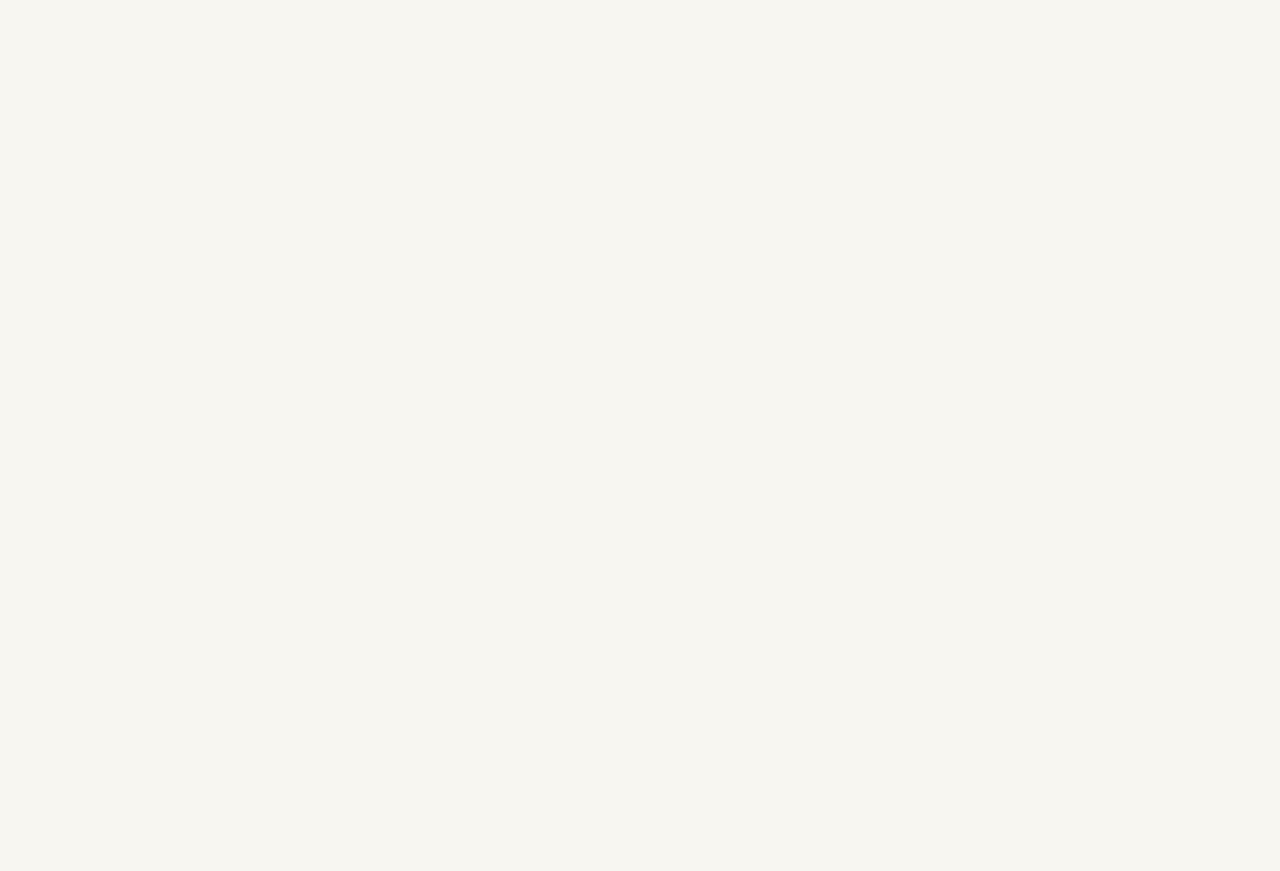
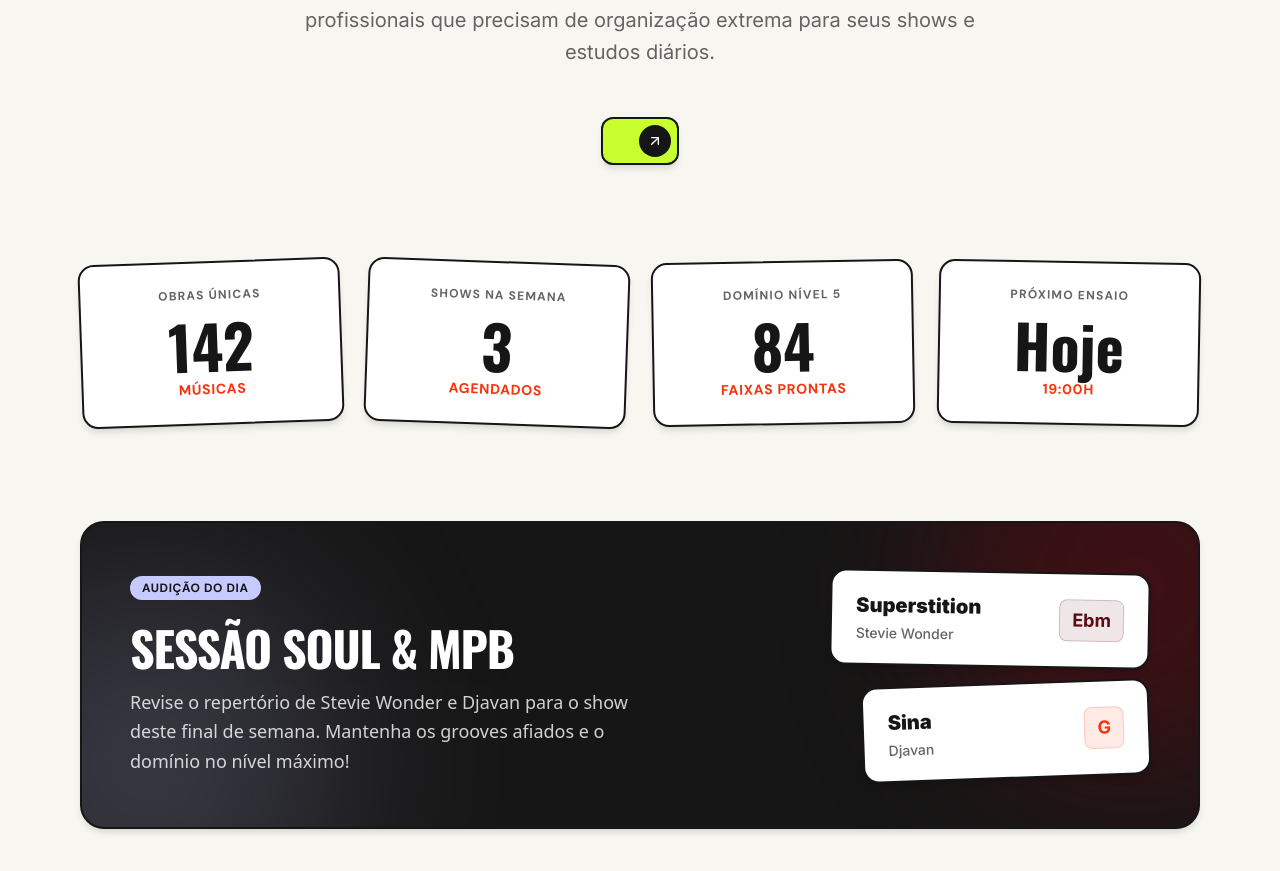
Before and after one commit to jorgesoares2997/caixa_de_repertorio, a Next.js app in the folder frontend/: page / in a window 1280 px wide. Before the commit this address had no page. Shown: the part 587-1458 px from the top of the page. Before the commit the page ends 800 px from the top, so only its background shows below. Built offline with nearby package versions, Linux system fonts and the light colour scheme.

Commit message:
feat(frontend): revamp dashboard with neo-brutalist hero and metrics

```diff
--- a/frontend/src/app/page.tsx
+++ b/frontend/src/app/page.tsx
@@ -1,5 +1,88 @@
-import { redirect } from "next/navigation";
+"use client";
 
-export default function Home() {
-  redirect("/songs");
+import { StickerPillButton } from "@/components/StickerPillButton";
+
+export default function Dashboard() {
+  return (
+    <div className="flex flex-col gap-16 md:gap-24 font-sans animate-in fade-in slide-in-from-bottom-8 duration-700">
+
+      {/* Hero Section */}
+      <section className="flex flex-col items-center text-center px-4 max-w-4xl mx-auto mt-4">
+        <div className="inline-block bg-accent-orange text-surface font-bold uppercase tracking-widest text-xs px-4 py-1.5 rounded-full mb-8 border-2 border-ink -rotate-2 shadow-neo font-[family-name:var(--font-dm-sans)]">
+          Sistema Central de Gigs & Repertório
+        </div>
+
+        <h1 className="text-5xl md:text-7xl lg:text-[5.5rem] font-black uppercase tracking-tight text-ink mb-8 leading-[0.95] font-[family-name:var(--font-oswald)]">
+          Seu repertório na <br className="hidden md:block"/> ponta dos dedos, <br className="hidden md:block"/> sem perder nenhum tom.
+        </h1>
+
+        <p className="text-lg md:text-xl text-dim max-w-2xl mb-12 font-[family-name:var(--font-inter)] leading-relaxed">
+          Uma plataforma neo-brutalista desenvolvida para músicos profissionais que precisam de organização extrema para seus shows e estudos diários.
+        </p>
+
+        <StickerPillButton onClick={() => window.location.href = '/songs'}>
+          Acessar o Acervo Completo
+        </StickerPillButton>
+      </section>
+
+      {/* Floating Metric Cards */}
+      <section className="grid grid-cols-1 sm:grid-cols-2 lg:grid-cols-4 gap-6 px-4 max-w-6xl mx-auto w-full">
+        <MetricCard title="Obras Únicas" value="142" suffix="Músicas" rotate="-rotate-2" />
+        <MetricCard title="Shows na Semana" value="3" suffix="Agendados" rotate="rotate-2" />
+        <MetricCard title="Domínio Nível 5" value="84" suffix="Faixas Prontas" rotate="-rotate-1" />
+        <MetricCard title="Próximo Ensaio" value="Hoje" suffix="19:00h" rotate="rotate-1" />
+      </section>
+
+      {/* Special Banner */}
+      <section className="px-4 max-w-6xl mx-auto w-full">
+        <div className="bg-ink rounded-3xl p-8 md:p-12 text-surface flex flex-col lg:flex-row items-center justify-between border-2 border-ink shadow-neo relative overflow-hidden">
+          <div className="absolute -top-32 -right-32 w-96 h-96 bg-accent-cherry rounded-full blur-[80px] opacity-60 pointer-events-none" />
+          <div className="absolute -bottom-32 -left-32 w-96 h-96 bg-accent-lavender rounded-full blur-[100px] opacity-20 pointer-events-none" />
+
+          <div className="relative z-10 max-w-lg mb-10 lg:mb-0">
+            <div className="inline-block bg-accent-lavender text-ink font-bold uppercase tracking-wider text-xs px-3 py-1 rounded-full mb-6 font-[family-name:var(--font-dm-sans)]">
+              Audição do Dia
+            </div>
+            <h2 className="text-4xl md:text-5xl font-black uppercase tracking-tight mb-4 font-[family-name:var(--font-oswald)]">
+              Sessão Soul & MPB
+            </h2>
+            <p className="text-surface/80 text-lg leading-relaxed">
+              Revise o repertório de Stevie Wonder e Djavan para o show deste final de semana. Mantenha os grooves afiados e o domínio no nível máximo!
+            </p>
+          </div>
+
+          <div className="relative z-10 flex flex-col gap-4 w-full lg:w-auto min-w-[320px]">
+            <div className="bg-surface text-ink px-6 py-5 rounded-2xl border-2 border-ink flex items-center justify-between gap-8 font-[family-name:var(--font-inter)] shadow-neo rotate-1 hover:-translate-y-1 transition-transform">
+              <div>
+                <p className="font-black text-xl mb-1">Superstition</p>
+                <p className="text-sm text-dim font-medium">Stevie Wonder</p>
+              </div>
+              <div className="font-bold text-accent-cherry bg-accent-cherry/10 border border-accent-cherry/20 px-3 py-1.5 rounded-lg text-lg">
+                Ebm
+              </div>
+            </div>
+            <div className="bg-surface text-ink px-6 py-5 rounded-2xl border-2 border-ink flex items-center justify-between gap-8 font-[family-name:var(--font-inter)] shadow-neo lg:ml-8 -rotate-2 hover:-translate-y-1 transition-transform">
+              <div>
+                <p className="font-black text-xl mb-1">Sina</p>
+                <p className="text-sm text-dim font-medium">Djavan</p>
+              </div>
+              <div className="font-bold text-accent-orange bg-accent-orange/10 border border-accent-orange/20 px-3 py-1.5 rounded-lg text-lg">
+                G
+              </div>
+            </div>
+          </div>
+        </div>
+      </section>
+    </div>
+  );
 }
+
+function MetricCard({ title, value, suffix, rotate }: { title: string, value: string, suffix: string, rotate: string }) {
+  return (
+    <div className={`bg-surface border-2 border-ink p-6 rounded-2xl shadow-neo flex flex-col items-center text-center hover:-translate-y-2 transition-transform duration-300 ${rotate}`}>
+      <h3 className="text-xs font-bold uppercase tracking-widest text-dim font-[family-name:var(--font-dm-sans)] mb-3">{title}</h3>
+      <div className="text-6xl font-black text-ink font-[family-name:var(--font-oswald)] mb-1">{value}</div>
+      <div className="text-sm font-bold text-accent-orange uppercase tracking-wider font-[family-name:var(--font-dm-sans)]">{suffix}</div>
+    </div>
+  );
+}
```
